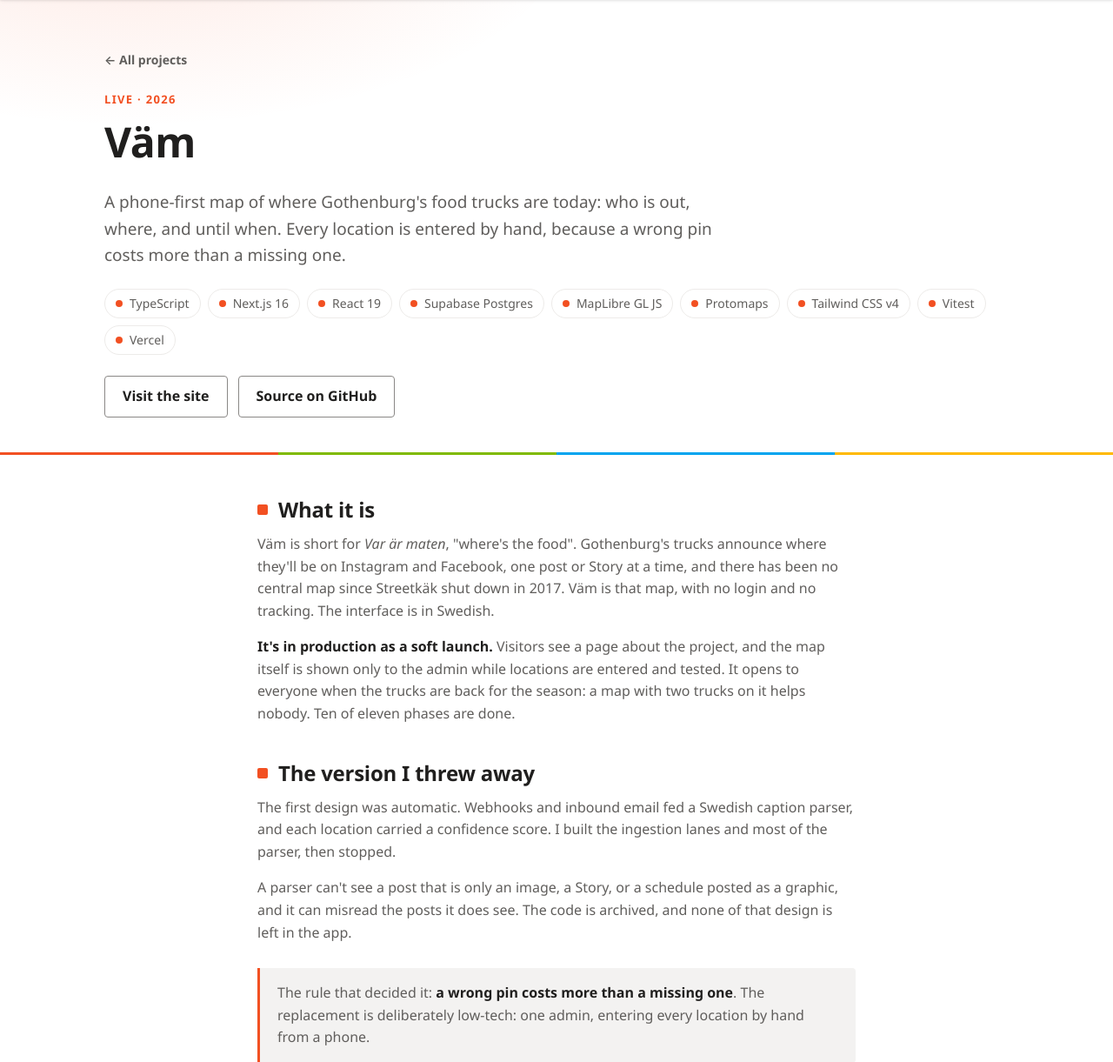
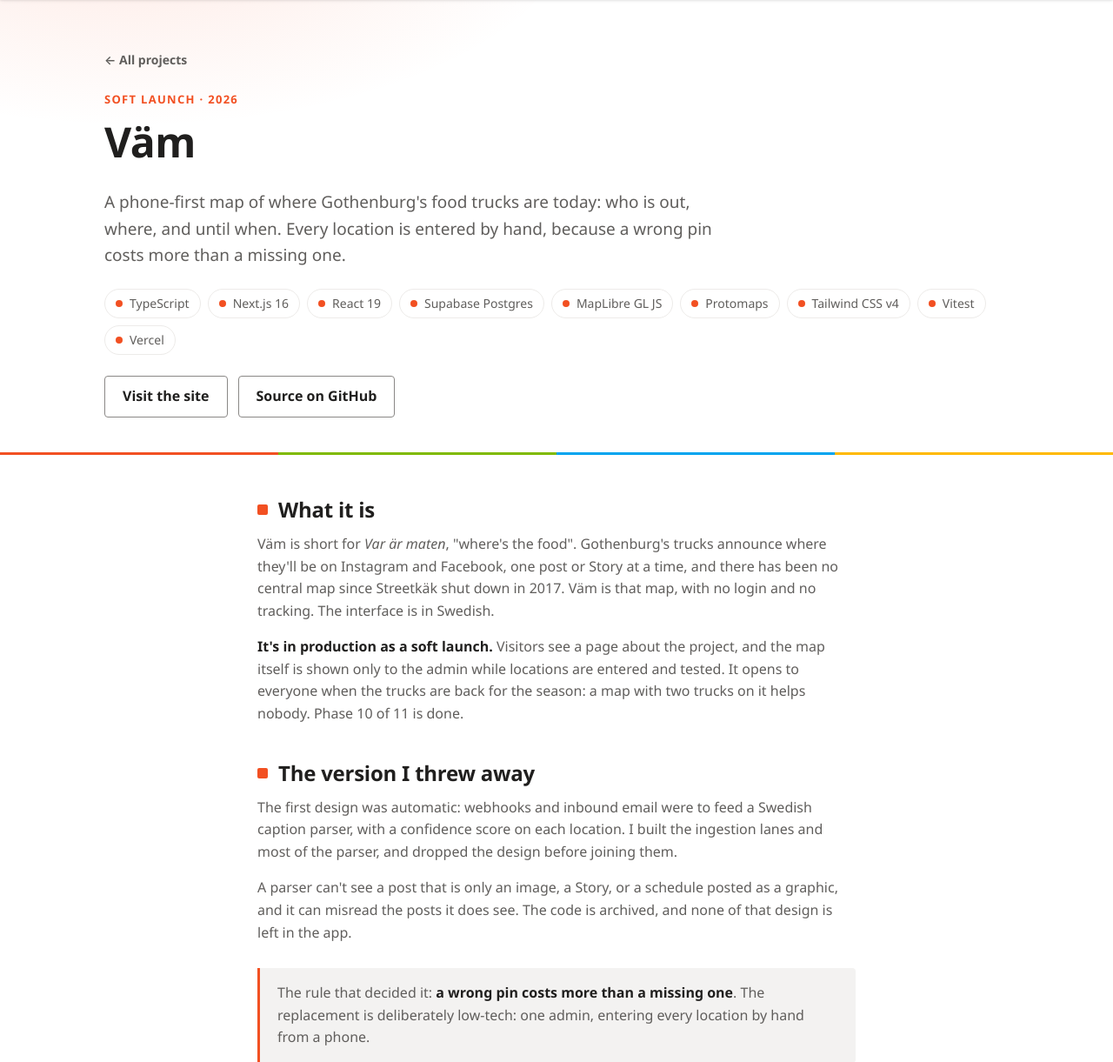
Before and after one commit to Ollie1994/portfolio, an ASP.NET Core app: page /projects/vam in a window 1280 px wide. Shown: the part 67-1288 px from the top of the page at 87% size. Run offline with ASP.NET Core 8, Linux system fonts and the light colour scheme; data that the repository does not hold is empty; style sheets or scripts are compiled from the project's sources; some libraries are stand-ins or nearby versions.

Commit message:
Correct three claims on the Väm page and label it a soft launch
Review against the project's repository found three overstatements: not every
schema control must turn a test red, phase 3 was stopped rather than done, and
the parser and ingestion lanes were never joined.

The label is "Soft launch" on the card and the page. "Live" on the card had
nothing beside it to say the map is not public.

SWA routes are case-sensitive, so the 301 missed casings the old page accepted;
a client-side redirect covers them. The Swedish phrase is marked as Swedish.

Refs #30

Co-Authored-By: Claude Opus 5.5 <noreply@anthropic.com>

```diff
--- a/src/Portfolio.Client/Pages/Home.razor
+++ b/src/Portfolio.Client/Pages/Home.razor
@@ -67,7 +67,7 @@
 
         <div class="project-grid">
             <ProjectCard Title="Väm"
-                         Kicker="Live · 2026"
+                         Kicker="Soft launch · 2026"
                          AccentClass="accent-red"
                          Href="/projects/vam"
                          Summary="A map of where Gothenburg's food trucks are today, entered by hand because a wrong pin costs more than a missing one."
--- a/src/Portfolio.Client/Pages/Projects/VamProject.razor
+++ b/src/Portfolio.Client/Pages/Projects/VamProject.razor
@@ -1,7 +1,7 @@
 @page "/projects/vam"
 
 <ProjectPage Title="Väm"
-             Kicker="Live · 2026"
+             Kicker="Soft launch · 2026"
              AccentClass="accent-red"
              Summary="A phone-first map of where Gothenburg's food trucks are today: who is out, where, and until when. Every location is entered by hand, because a wrong pin costs more than a missing one."
              Tech="@(new[] { "TypeScript", "Next.js 16", "React 19", "Supabase Postgres", "MapLibre GL JS", "Protomaps", "Tailwind CSS v4", "Vitest", "Vercel" })"
@@ -10,7 +10,7 @@
     <h2>What it is</h2>
 
     <p>
-        Väm is short for <em>Var är maten</em>, "where's the food". Gothenburg's trucks
+        Väm is short for <em lang="sv">Var är maten</em>, "where's the food". Gothenburg's trucks
         announce where they'll be on Instagram and Facebook, one post or Story at a time,
         and there has been no central map since Streetkäk shut down in 2017. Väm is that
         map, with no login and no tracking. The interface is in Swedish.
@@ -20,15 +20,15 @@
         <strong>It's in production as a soft launch.</strong> Visitors see a page about the
         project, and the map itself is shown only to the admin while locations are entered
         and tested. It opens to everyone when the trucks are back for the season: a map
-        with two trucks on it helps nobody. Ten of eleven phases are done.
+        with two trucks on it helps nobody. Phase 10 of 11 is done.
     </p>
 
     <h2>The version I threw away</h2>
 
     <p>
-        The first design was automatic. Webhooks and inbound email fed a Swedish caption
-        parser, and each location carried a confidence score. I built the ingestion lanes
-        and most of the parser, then stopped.
+        The first design was automatic: webhooks and inbound email were to feed a Swedish
+        caption parser, with a confidence score on each location. I built the ingestion
+        lanes and most of the parser, and dropped the design before joining them.
     </p>
 
     <p>
@@ -85,9 +85,10 @@
     </p>
 
     <p>
-        Those guards are themselves tested. Over sixty small SQL files each change the
-        schema, most by removing or weakening one guard, and the tests meant to notice must
-        fail. A test suite that stays green when the protection is gone isn't testing it.
+        The tests for those guards are themselves checked. Over sixty small SQL files each
+        remove or weaken something in the schema, and for most of them a test has to fail.
+        A few check instead that another guard already covers the change, or that the
+        tests' own setup refuses to run.
     </p>
 
     <h2>A locked-down admin</h2>
--- /dev/null
+++ b/src/Portfolio.Client/Pages/Projects/WhereIsFoodRedirect.razor
@@ -0,0 +1,9 @@
+@page "/projects/whereisfood"
+@inject NavigationManager Navigation
+
+@* Väm's former address. staticwebapp.config.json redirects it with a 301, but SWA
+   routes are case-sensitive; Blazor's are not, so this covers every other casing. *@
+
+@code {
+    protected override void OnInitialized() => Navigation.NavigateTo("/projects/vam", replace: true);
+}
```
